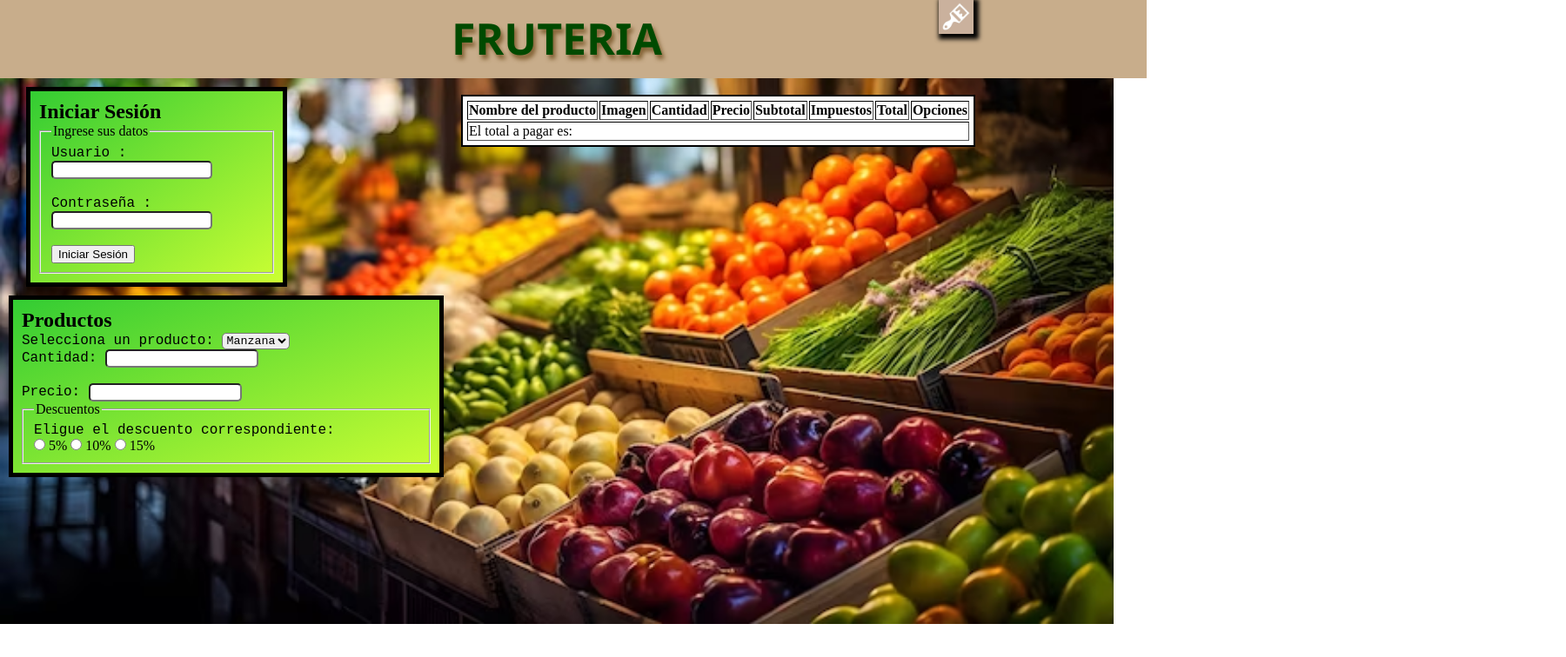
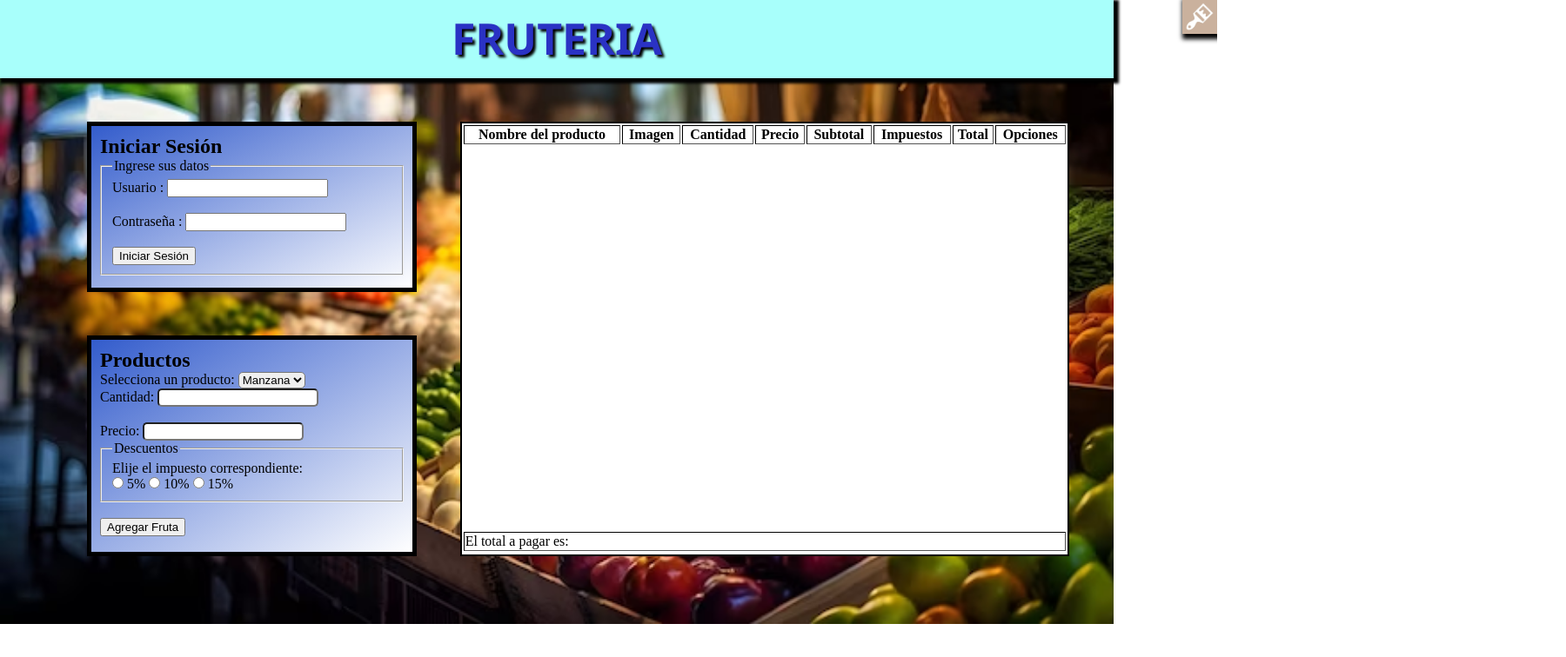
Before and after one commit to Ptmlety69/Proyecto-Final, a plain HTML site: page index.html in a window 1280 px wide. Shown: the whole page at 87% size, 1800 px wide, since content can reach past the window. Drawn offline with Linux system fonts and the light colour scheme.

Commit message:
Actualizacion
cambie los colores y acomode losa campos usando grid, tambien añadi  transiciones

```diff
--- a/estilos.css
+++ b/estilos.css
@@ -2,37 +2,46 @@
     box-sizing: border-box;
     margin: 0;
 }
-body{
-    background: url('fondo1.jpg');
-    background-repeat: no-repeat;
-    background-size: cover;
-  }
-.contenedor{
-   background-color: rgb(200, 173, 139);
-   width: 1318px;
+/* Header */
+header{
+    grid-area:h;
+    background-color: rgb(168, 255, 251);
     height: 90px;
     padding: 10px;
     text-align: center;
     color: rgb(239, 238, 236);
-    text-shadow: 3px 5px 5px rgb(130, 97, 51);
+    text-shadow: 3px 3px 3px rgb(0, 0, 0);
     font-size: 25px;
     font-family: 'Segoe UI', Tahoma, Geneva, Verdana, sans-serif;
-}
-.temas{
+    box-shadow: 3px 3px 3px 3px black;
+    input{
+        width: 100px;
+        height: 50px;
+        color: #000000;
+    }
+    .contenido{
+        display: none;
+        background-color: rgb(120, 145, 192);
+        position: relative;
+        min-width: 100px;
+        left: 485px;
+        bottom: 78px;
+        box-shadow: 3px 3px 5px 3px black;
+        padding: 10px;
+        }
+
+    .temas{
     display: inline-block;
     position: relative;
     bottom: 6px;
-}
-.temas a{
-text-decoration: none;
-color: black;
-font-family: 'Segoe UI', Tahoma, Geneva, Verdana, sans-serif;
-display: block;
-padding: 10px 15px;
 
 }
+input{
+    transition: 1s;
+    border-radius: 50px;
+}
+
 button{
-
     border: 0;
     background-image: url(icont.png);
     padding: 20px;
@@ -43,65 +52,62 @@ button{
     left: 739px;
     top: -80px;
     }
+}
 
-  .header,.boton{
+/* Body */
+body{
+    background: url('fondo1.jpg');
+    background-repeat: no-repeat;
+    background-size: cover;
+    display: grid;
+    grid-template:
+    'h h'
+    'r t'
+    'p t'
+    'p t';
+    gap: 50px;
+  }
 
-        width: 700px;
-    }
+
+
   h1{
-   position: relative;
-   left: 40%;
    animation: cambiarColor 3s infinite;
   }
 
 
   @keyframes cambiarColor {
     0% {
-        color:green;
+        color:rgb(0, 4, 255);
     }
     50% {
-        color: black;
+        color: rgb(98, 112, 117);
     }
     100% {
-        color:green;
+        color:rgb(0, 4, 255);
     }
 }
-
-
-
-.contenido{
-        display: none;
-        background-color: rgb(192, 162, 120);
-        position: relative;
-        min-width: 100px;
-        left: 685px;
-        bottom: 78px;
-        box-shadow: 3px 3px 5px 3px black;
-        padding: 10px;
-        input{
-            width: 100px;
-            height: 50px;
-            color: #000000;
-        }
-
-        }
 .temas:hover.contenido{
     display: block;
 }
         .contenido #normal:hover{
-        background-color: rgb(236, 210, 157);
+        background-color: rgb(0, 255, 242);
+        transform: scale(1.1);
         }
         .contenido #primavera:hover{
          background-color: rgb(139, 218, 133);
+         transform: scale(1.1);
         }
         .contenido #invierno:hover{
             background-color: rgb(165, 189, 224);
+            transform: scale(1.1);
            }
         .contenido #verano:hover{
             background-color: rgb(237, 223, 65);
+            transform: scale(1.1);
            }
            .contenido #otoño:hover{
             background-color: rgb(239, 178, 35);
+            transform: scale(1.1);
            }
         .temas:hover .contenido{
             display: block;
@@ -110,57 +116,37 @@ button{
         /* hasta aqui solo puse los estilos que van en el contenido y temas */
 #tabla{
     background-color: #ffffff;
-    margin: 10px;
     border: 2px black solid;
-    padding: 3px;
+    height: 500px;
+    width: 700px;
 }
 .registro{
-    position: relative;
-    left: 20px;
-    width: 300px;
     padding: 10px;
-    margin: 10px;
-    background: linear-gradient(to bottom right, #33cc33 0%, #ccff33 100%);
+    background: linear-gradient(to bottom right, #335ccc 0%, #ffffff 100%);
     border: 5px black solid;
+    grid-area: r;
+    margin-left: 100px;
 }
 .productos{
-    width: 500px;
     padding: 10px;
-    margin: 10px;
-    background: linear-gradient(to bottom right, #33cc33 0%, #ccff33 100%);
+    background: linear-gradient(to bottom right, #335ccc 0%, #ffffff 100%);
     border: 5px black solid;
+    grid-area: p;
+    margin-left: 100px;
 }
+
 #Datos{
-    background-color: transparent;
-    position: relative;
-    left: 520px;
-    top: -450px;
+    grid-area: t;
 }
 #d{
-    font: size 20px;
-    font-family: 'Courier New', Courier, monospace;
+    font: size 30px;
 }
-#usuario,#contraseña{
-            border-radius: 5px;
-    animation: cambiarColor1 3s infinite;
-   }
-
-
-   @keyframes cambiarColor1 {
-     0% {
-         color: gray;
-     }
-     50% {
-         color: rgb(70, 75, 69);
-     }
-     100% {
-         color: gray ;
-     }
-    }
-     #IS:hover{
-        background-color: rgb(224, 15, 15);
+input{
+    transition: 1s;
+}
+     input:hover{
+        background-color: rgb(15, 224, 206);
         }
     #p,#productos{
-        font-family: 'Courier New', Courier, monospace;
         border-radius: 5px;
     }
--- a/index.html
+++ b/index.html
@@ -7,13 +7,9 @@
     <link rel="stylesheet" href="estilos.css">
 </head>
 <body>
+    <header>
 
-    <div class="contenedor">
-        <header class="header">
         <h1>FRUTERIA</h1>
-
-
-
 
         <div class="temas">
             <button id="boton">
@@ -25,30 +21,30 @@
             <input type="button" id="primavera" value="Primavera" onclick="primavera()">
             <input type="button" id="otoño" value="Otoño" onclick="otoño()">
             <input type="button" id="verano" value="Verano" onclick="verano()">
-            <!-- modificar aquiiiiii -->
             </div>
-            </div>
-    </div>
+        </div>
+    </header>
 
-     </header>
 
-     <main>
         <div class="registro">
             <h2>Iniciar Sesión</h2>
 
-
             <fieldset>
                 <legend>Ingrese sus datos</legend>
+                <form action="">
                 <label id="d" for="nombre"> Usuario : </label>
                 <input type="text" id="usuario" name="usuario"><br><br>
                 <label id="d" for="contraseña"> Contraseña : </label>
                 <input type="password" id="contraseña" name="contraseña"><br><br>
                 <input type="submit" value="Iniciar Sesión" id="IS">
+            </form>
             </fieldset>
 
         </div>
+
 <div class="productos">
     <h2>Productos</h2>
+    <form action="">
     <label id="p" for="productos"> Selecciona un producto: </label>
     <select id="productos" name="productos">
         <option value="manzana">Manzana</option>
@@ -67,12 +63,17 @@
     <input type="number" name="pr" id="p" step="10" >
     <fieldset>
         <legend>Descuentos</legend>
-        <label id="p" for="descuento">Eligue el descuento correspondiente: </label>
+        <label id="p" for="descuento">Elije el impuesto correspondiente: </label>
         <br>
         <input type="radio" name="des" id="cinco" value="0.05"> 5%
         <input type="radio" name="des" id="diez" value="0.10"> 10%
         <input type="radio" name="des" id="quince" value="0.15"> 15%
+
+
     </fieldset>
+    <br>
+<input type="submit" value="Agregar Fruta">
+</form>
 </div>
 
 <div  id="Datos">
@@ -98,8 +99,7 @@
         </tr>
        </tfoot>
     </table>
-        </div>
-     </main>
+    </div>
     <script src="pf.js"></script>
 </body>
 </html>
```
